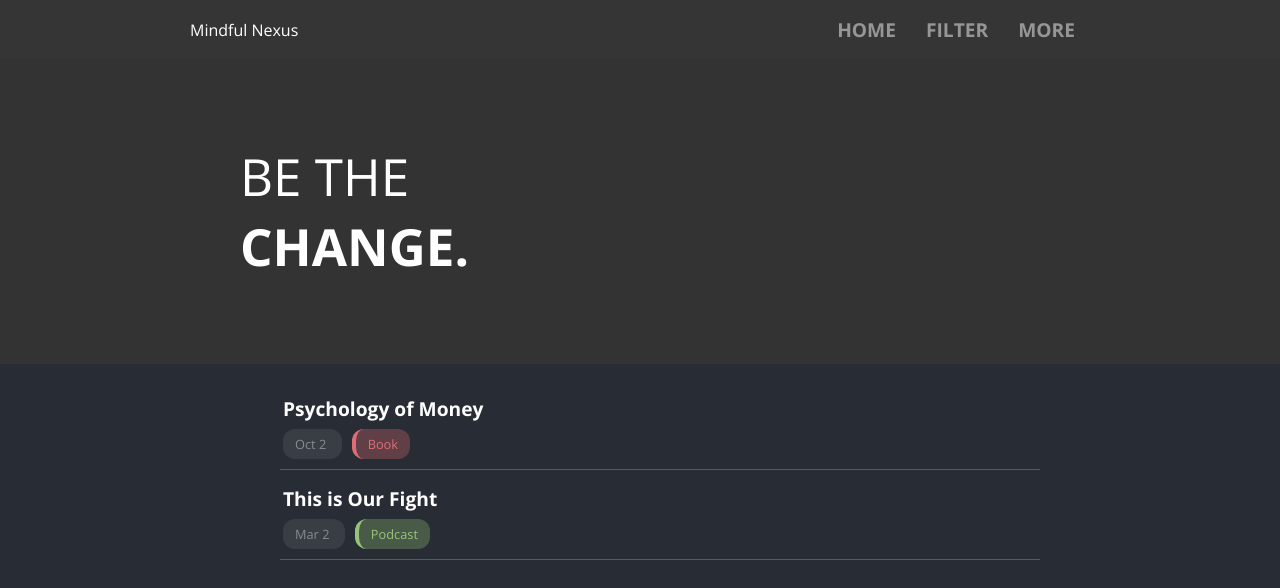
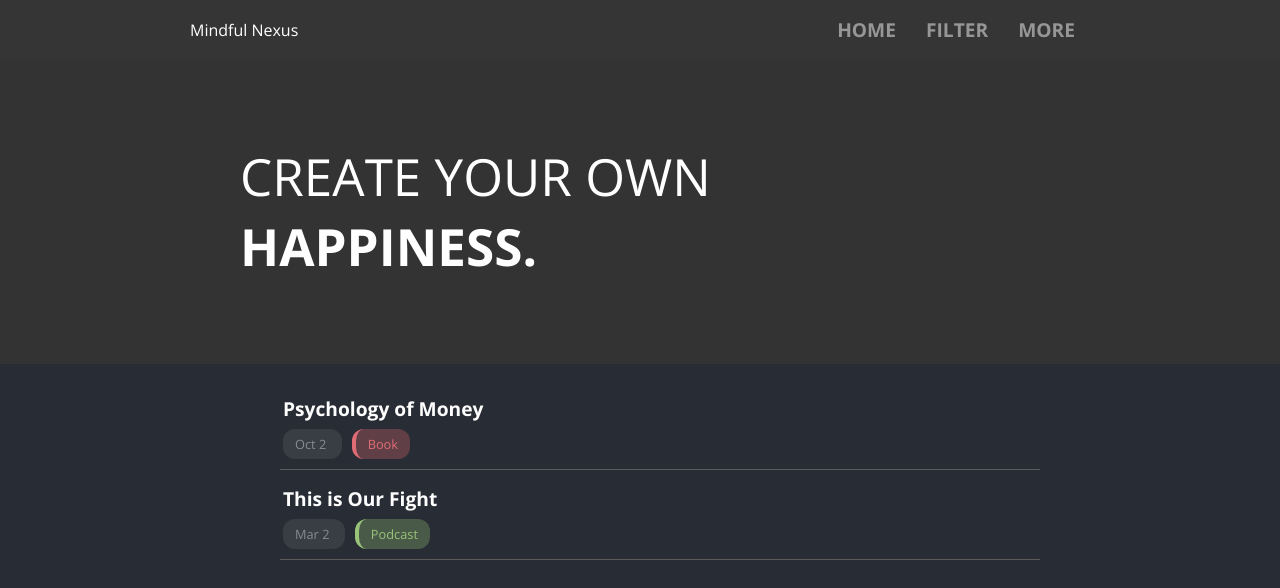
Before and after one commit to Buraiyen/Mindful-Nexus, an Angular app: page / in a window 1280 px wide. Shown: the top 588 px of the page. Built offline with nearby package versions, Linux system fonts and the light colour scheme.

Commit message:
:sparkles: feat: sayings cycle through with delay

```diff
--- a/src/app/home-page/home-page-header/home-page-header.component.html
+++ b/src/app/home-page/home-page-header/home-page-header.component.html
@@ -1,8 +1,8 @@
 <section class="home-header">
   <app-container>
     <h1 class="saying">
-      <span class="regular">{{ saying.regular }}</span>
-      <span class="bold">{{ saying.bold }}.</span>
+      <span class="regular">{{ currentSaying.regular }}</span>
+      <span class="bold">{{ currentSaying.bold }}.</span>
     </h1>
   </app-container>
 </section>
--- a/src/app/home-page/home-page-header/home-page-header.component.ts
+++ b/src/app/home-page/home-page-header/home-page-header.component.ts
@@ -1,14 +1,25 @@
-import { Component } from '@angular/core';
-import SAYINGS from './sayings';
+import { Component, OnInit } from '@angular/core';
+import { SAYINGS, Saying } from './sayings';
 
 @Component({
   selector: 'app-home-page-header',
   templateUrl: './home-page-header.component.html',
   styleUrls: ['./home-page-header.component.scss'],
 })
-export class HomePageHeaderComponent {
+export class HomePageHeaderComponent implements OnInit {
   sayings = SAYINGS;
+  currentIndex: number = Math.floor(Math.random() * this.sayings.length);
+  currentSaying!: Saying;
 
-  randomIndex = Math.floor(Math.random() * this.sayings.length);
-  saying = this.sayings[this.randomIndex];
+  ngOnInit(): void {
+    this.currentSaying = this.sayings[this.currentIndex];
+
+    setInterval(() => {
+      this.currentIndex++;
+      if (this.currentIndex >= this.sayings.length) {
+        this.currentIndex = 0;
+      }
+      this.currentSaying = this.sayings[this.currentIndex];
+    }, 5000);
+  }
 }
--- a/src/app/home-page/home-page-header/sayings.ts
+++ b/src/app/home-page/home-page-header/sayings.ts
@@ -1,9 +1,9 @@
-interface Saying {
+export interface Saying {
   regular: string;
   bold: string;
 }
 
-const SAYINGS: Saying[] = [
+export const SAYINGS: Saying[] = [
   {
     regular: 'Believe in yourself,',
     bold: 'always',
@@ -33,5 +33,3 @@ const SAYINGS: Saying[] = [
     bold: 'kindness',
   },
 ];
-
-export default SAYINGS;
```
